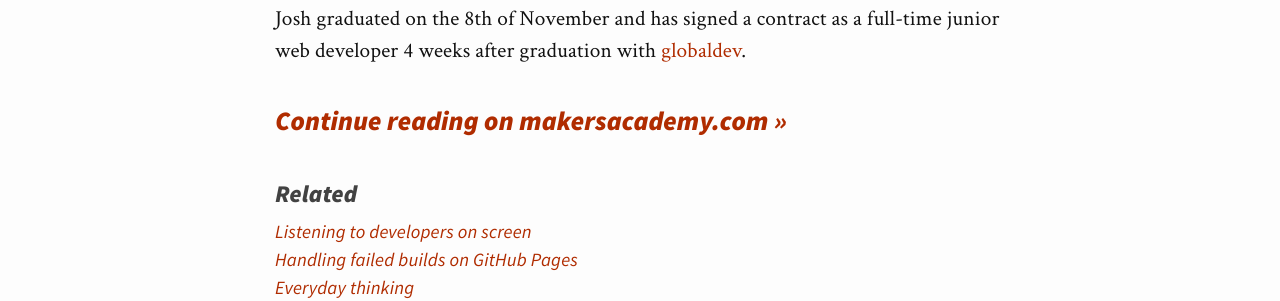
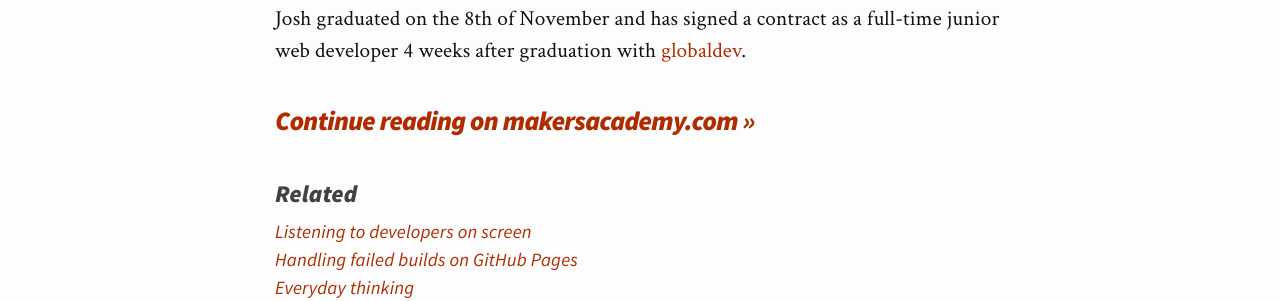
Before and after one commit to jamesjoshuahill/jamesjoshuahill.github.io, a Jekyll site: the page built from _posts/2013-12-18-makers-academy-q-and-a.md, in a window 1280 px wide. Shown: the part 332-633 px from the top of the page. Built offline with Jekyll 4.4.1, drawn with Linux system fonts in a browser that asks for light colours.

Commit message:
Correct post title styles

```diff
--- a/_sass/_layout.scss
+++ b/_sass/_layout.scss
@@ -382,8 +382,9 @@
     margin-bottom: $spacing-unit;
 
     h2 {
-        font-size: 23pt;
+        font-size: $heading-font-size;
         padding-top: 0.5em;
+        letter-spacing: $title-letter-spacing;
 
         @include media-query($on-laptop) {
             font-size: $heading-font-size;
@@ -393,6 +394,7 @@
     h3 {
         font-size: $heading-font-size;
         padding-top: 0.5em;
+        letter-spacing: $title-letter-spacing;
 
         @include media-query($on-laptop) {
             font-size: $base-font-size;
@@ -402,6 +404,7 @@
     h4 {
         font-size: $base-font-size;
         padding-top: 0.5em;
+        letter-spacing: $title-letter-spacing;
 
         @include media-query($on-laptop) {
             font-size: 14pt;
```
